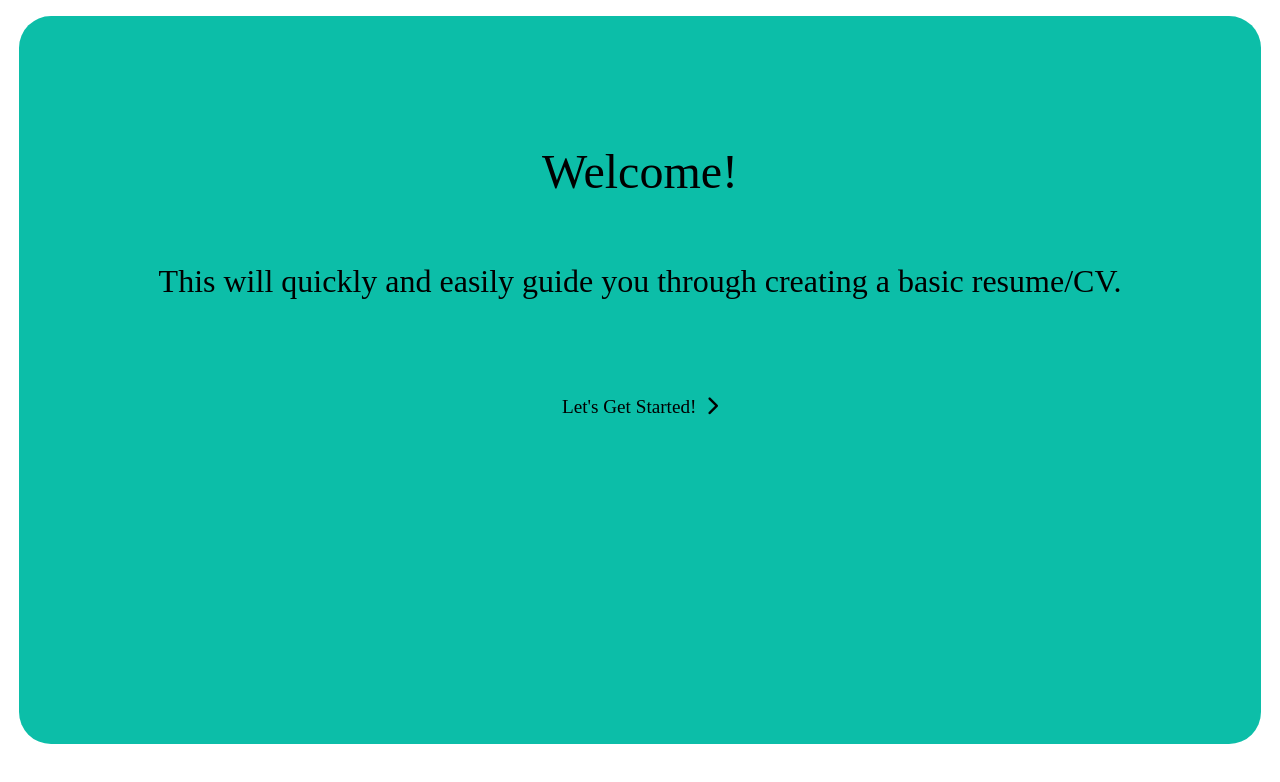
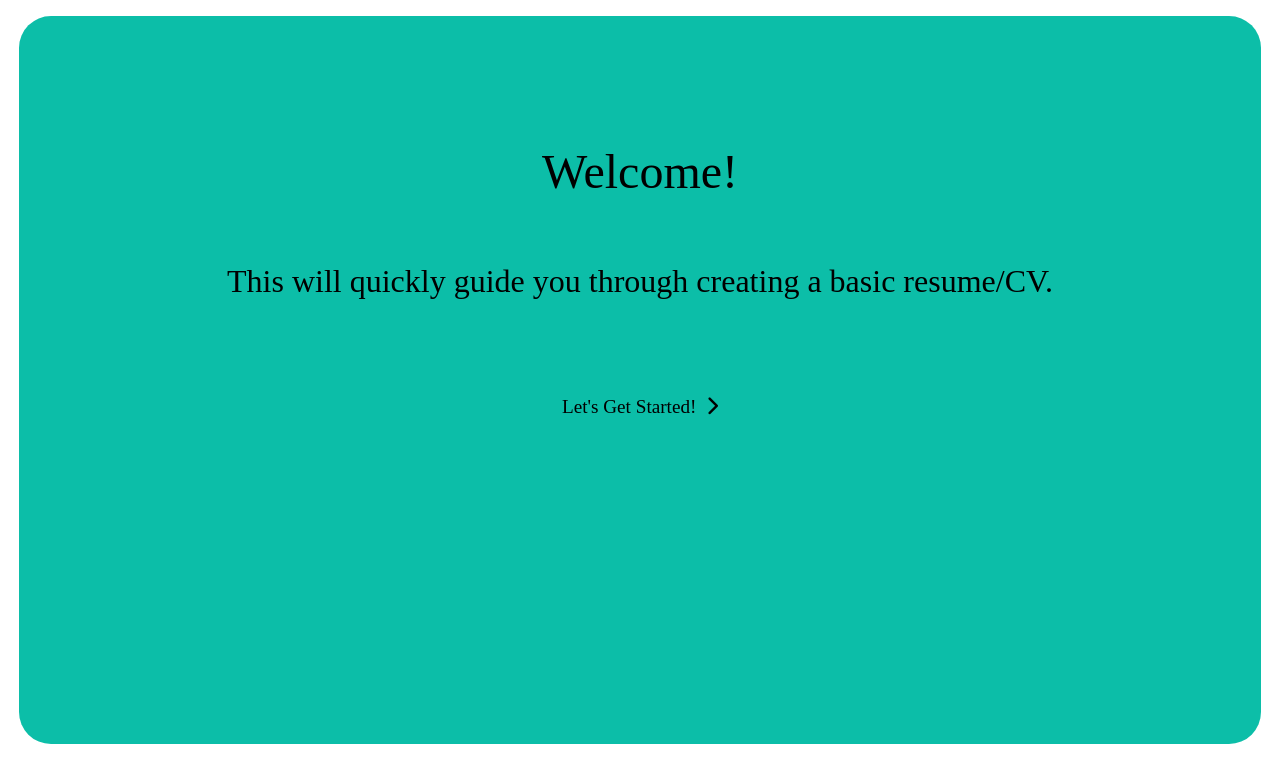
Before and after one commit to eygis/resumeBuilder, a React app: page / in a window 1280 px wide. Shown: the top 782 px of the page. Built offline with nearby package versions, Linux system fonts and the light colour scheme.

Commit message:
22/2/19 wording change

```diff
--- a/src/components/welcome.tsx
+++ b/src/components/welcome.tsx
@@ -4,7 +4,7 @@ let Welcome = () : ReactElement => {
     return (
 <div id='welcome'>
     <p id='title'>Welcome!</p>
-    <p id='subtitle'>This will quickly and easily guide you through creating a basic resume/CV.</p>
+    <p id='subtitle'>This will quickly guide you through creating a basic resume/CV.</p>
 </div>
     )}
 export default Welcome
```
